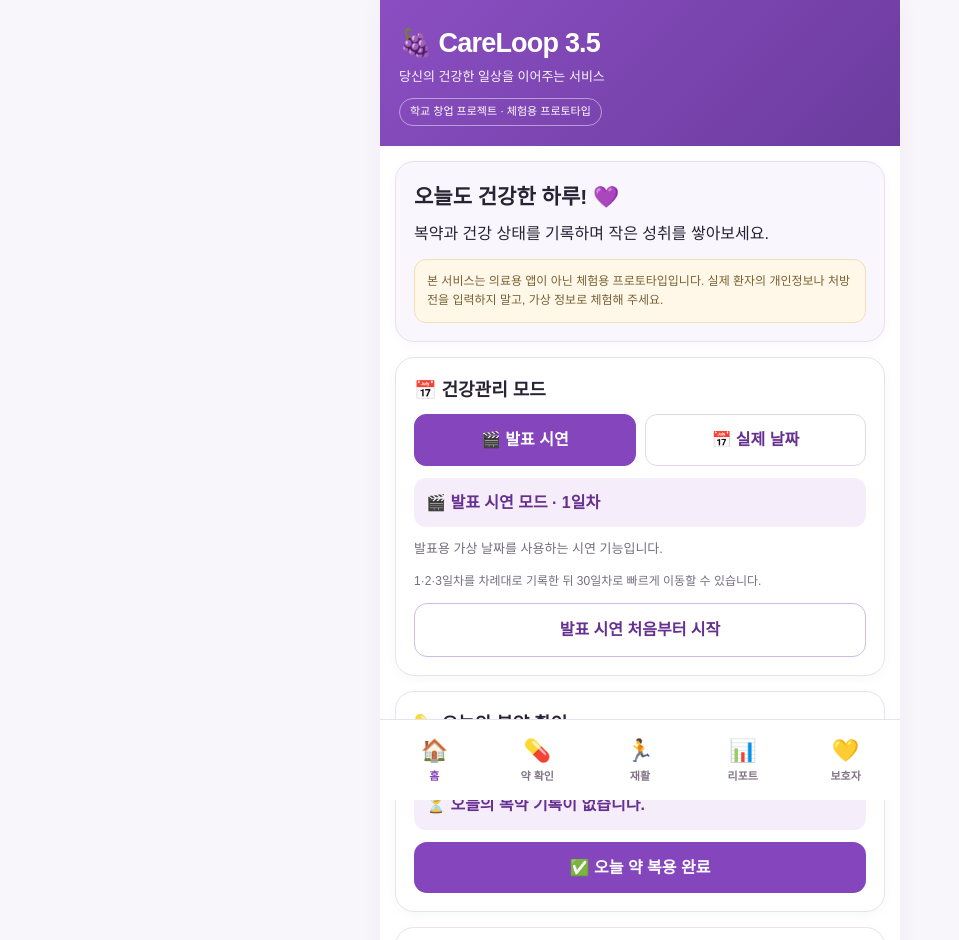
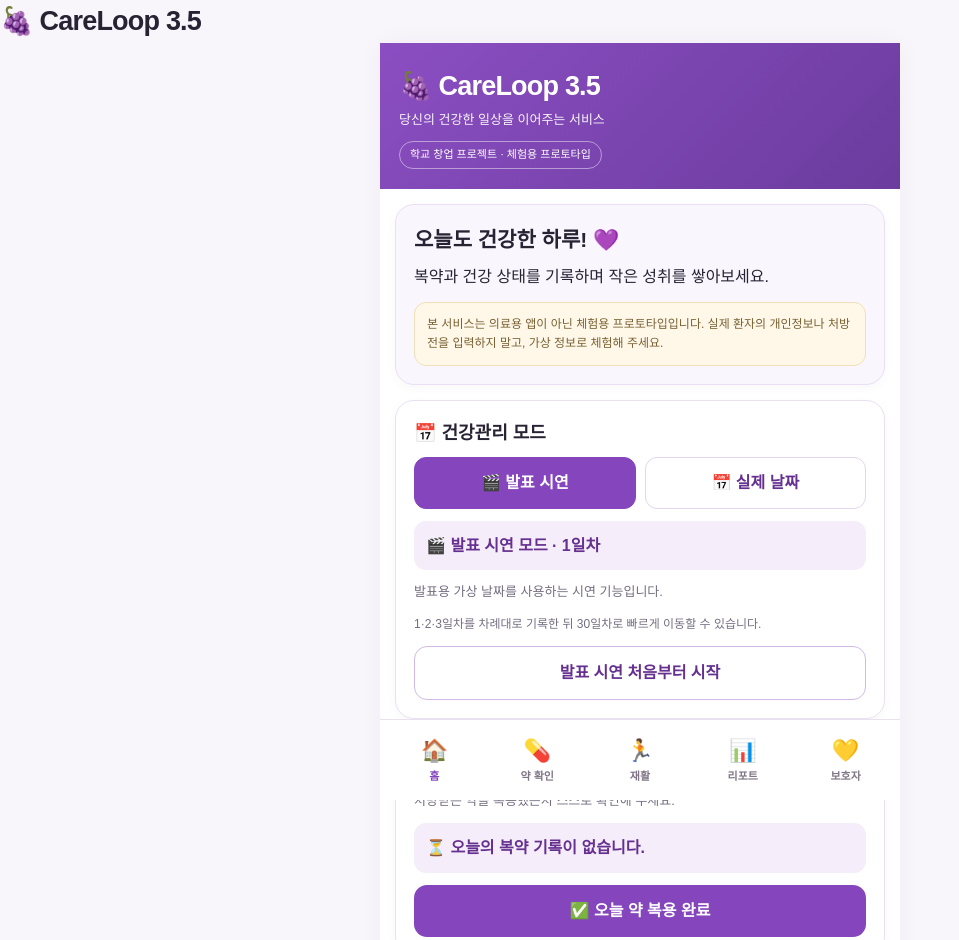
Before and after one commit to jhjhkim7235-dot/noin-careloop, a plain HTML site: page index.html in a window 1280 px wide. Shown: the top 940 px of the page, without its empty margins (0-959 px from the left). Drawn offline with Linux system fonts and the light colour scheme.

Commit message:
Update index.html

```diff
--- a/index.html
+++ b/index.html
@@ -5,7 +5,7 @@
 <meta charset="UTF-8">
 <meta name="viewport" content="width=device-width, initial-scale=1.0">
 <meta name="theme-color" content="#8546bd">
-<title>CareLoop 3.5 | 케어루프</title>
+<div class="logo">🍇 CareLoop 3.5</div>
 
 <style>
 :root {
```
